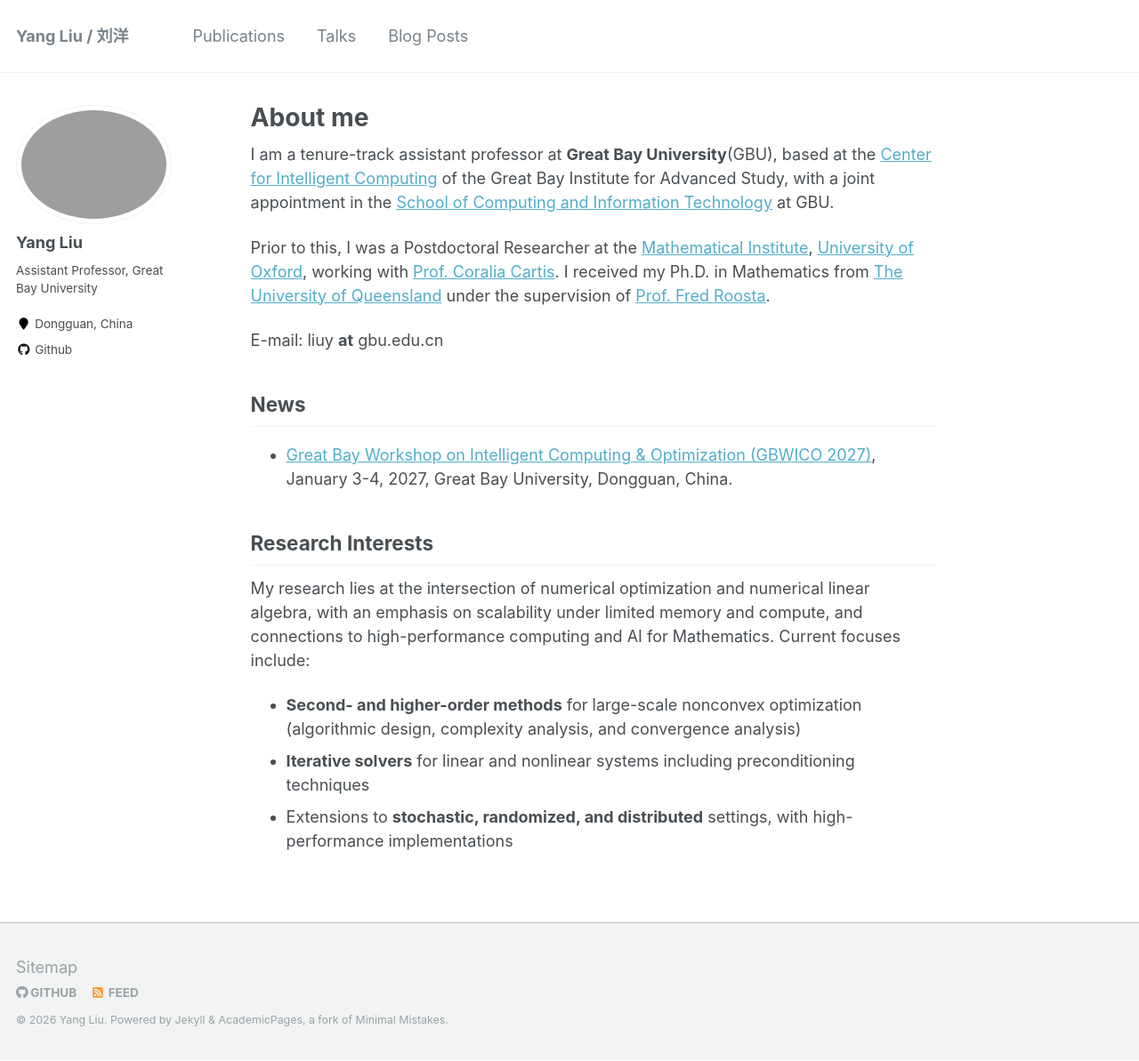
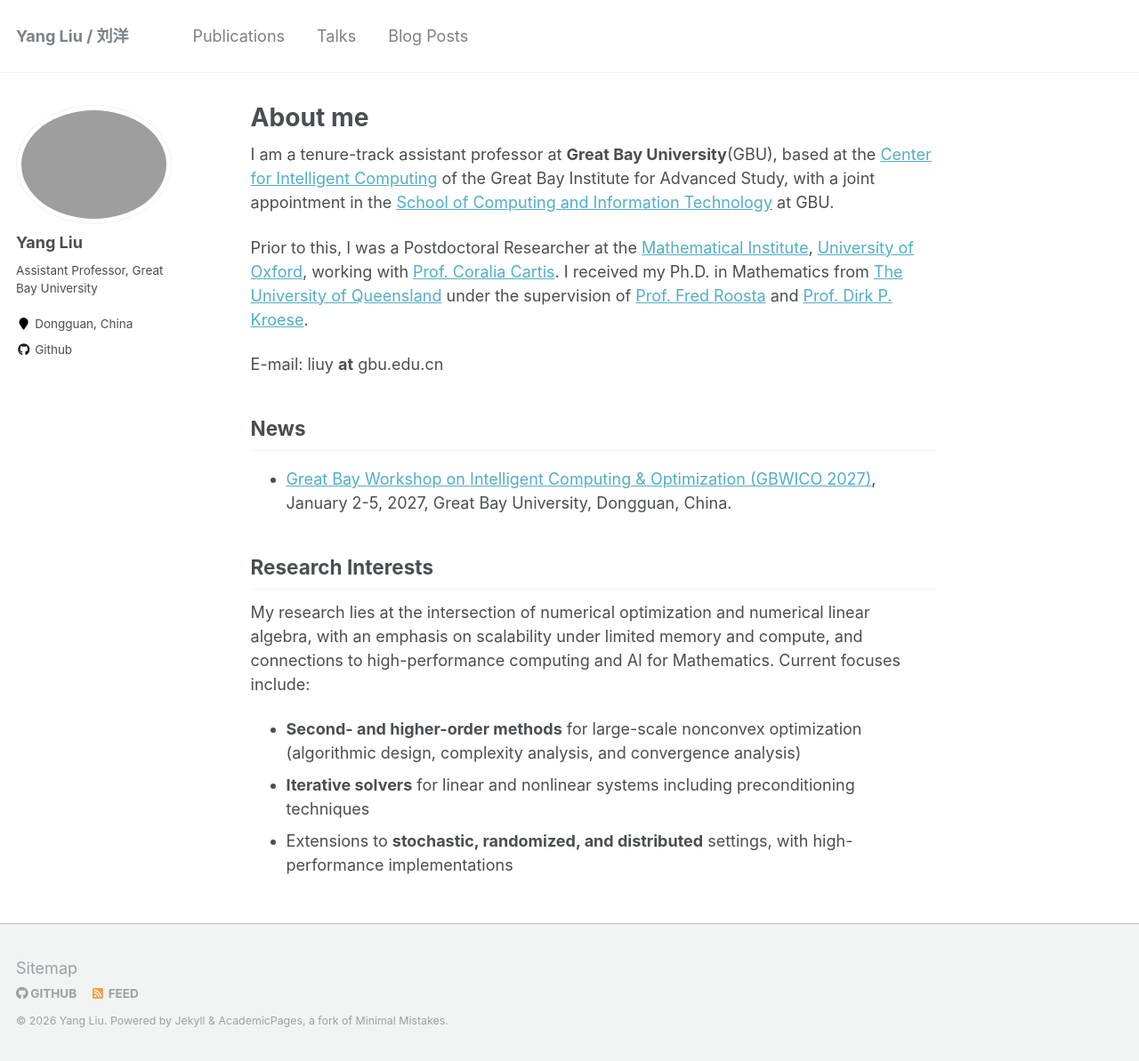
Before and after one commit to yangliu-op/yangliu-op.github.io, a Jekyll site: the page built from _pages/about.md, in a window 1280 px wide and 1193 px high. Shown: the whole window at 89% size. Built offline with Jekyll 4.4.1, drawn with Linux system fonts in a browser that asks for light colours.

Commit message:
Update about.md

```diff
--- a/_pages/about.md
+++ b/_pages/about.md
@@ -10,13 +10,13 @@ redirect_from:
 
 I am a tenure-track assistant professor at **Great Bay University**(GBU), based at the [Center for Intelligent Computing](https://www.gbu.edu.cn/menu/208) of the Great Bay Institute for Advanced Study, with a joint appointment in the [School of Computing and Information Technology](https://www.gbu.edu.cn/menu/177) at GBU.
 
-Prior to this, I was a Postdoctoral Researcher at the [Mathematical Institute](https://www.maths.ox.ac.uk/), [University of Oxford](https://www.ox.ac.uk/), working with [Prof. Coralia Cartis](https://www.maths.ox.ac.uk/people/coralia.cartis). I received my Ph.D. in Mathematics from [The University of Queensland](https://www.uq.edu.au/) under the supervision of [Prof. Fred Roosta](https://people.smp.uq.edu.au/FredRoosta/).
+Prior to this, I was a Postdoctoral Researcher at the [Mathematical Institute](https://www.maths.ox.ac.uk/), [University of Oxford](https://www.ox.ac.uk/), working with [Prof. Coralia Cartis](https://www.maths.ox.ac.uk/people/coralia.cartis). I received my Ph.D. in Mathematics from [The University of Queensland](https://www.uq.edu.au/) under the supervision of [Prof. Fred Roosta](https://people.smp.uq.edu.au/FredRoosta/) and [Prof. Dirk P. Kroese](https://people.smp.uq.edu.au/DirkKroese/).
 
 E-mail: liuy **at** gbu.edu.cn
 
 News
 ----
-- [Great Bay Workshop on Intelligent Computing & Optimization (GBWICO 2027)](https://yangliu-op.github.io/gbwico2027/), January 3-4, 2027, Great Bay University, Dongguan, China.
+- [Great Bay Workshop on Intelligent Computing & Optimization (GBWICO 2027)](https://yangliu-op.github.io/gbwico2027/), January 2-5, 2027, Great Bay University, Dongguan, China.
 
 Research Interests
 ----
```
